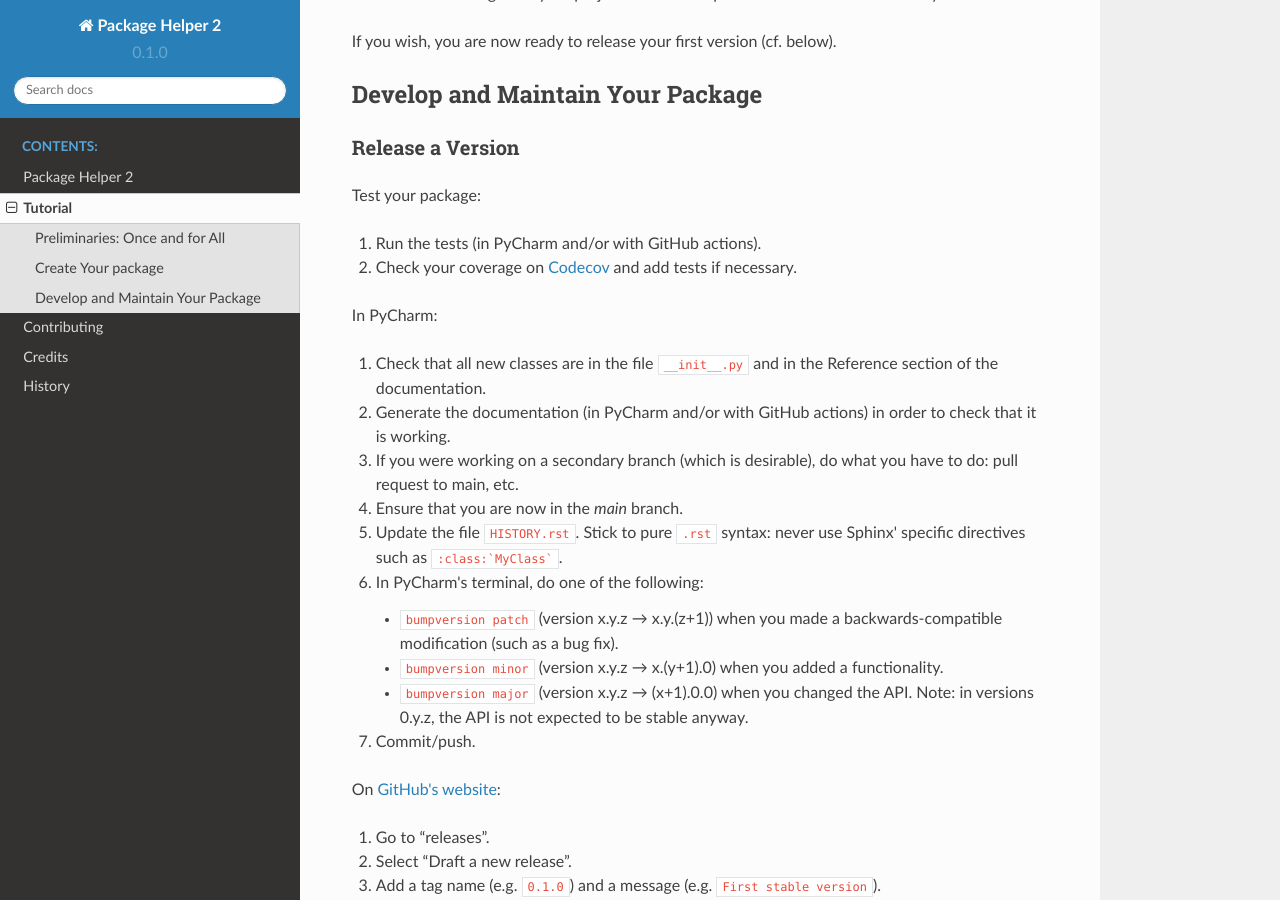
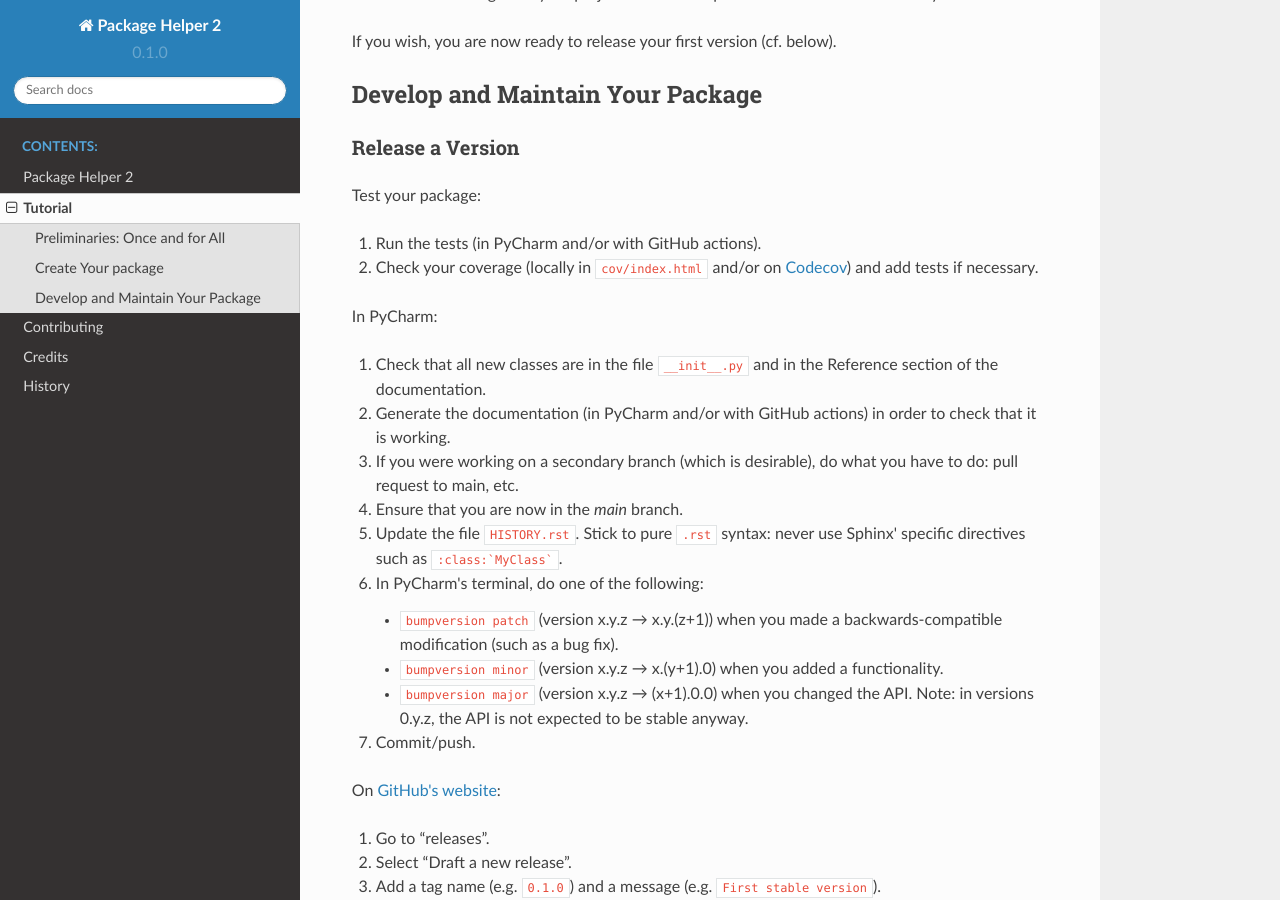
Before and after one commit to francois-durand/package_helper_2, a Sphinx documentation site: the page built from docs/tutorial.rst, in a window 1280 px wide and 900 px high, scrolled down 6622 px. Built offline with Sphinx 7.4.7 and the Read the Docs theme 2.0.0, drawn with Linux system fonts in a browser that asks for light colours.

Commit message:
Update during_the_life_of_your_package.html

```diff
--- a/docs/_static/during_the_life_of_your_package.html
+++ b/docs/_static/during_the_life_of_your_package.html
@@ -3,8 +3,9 @@
     <p>Test your package:</p>
     <ol class="arabic">
         <li><p>Run the tests (in PyCharm and/or with GitHub actions).</p></li>
-        <li class="codecov"><p>Check your coverage on <a href="https://codecov.io">Codecov</a> and add tests if
-            necessary.
+        <li class="codecov"><p>Check your coverage (locally in
+            <code class="docutils literal notranslate"><span class="pre">cov/index.html</span></code>
+            and/or on <a href="https://codecov.io">Codecov</a>) and add tests if necessary.
         </p></li>
     </ol><p>In PyCharm:</p>
     <ol class="arabic">
```
